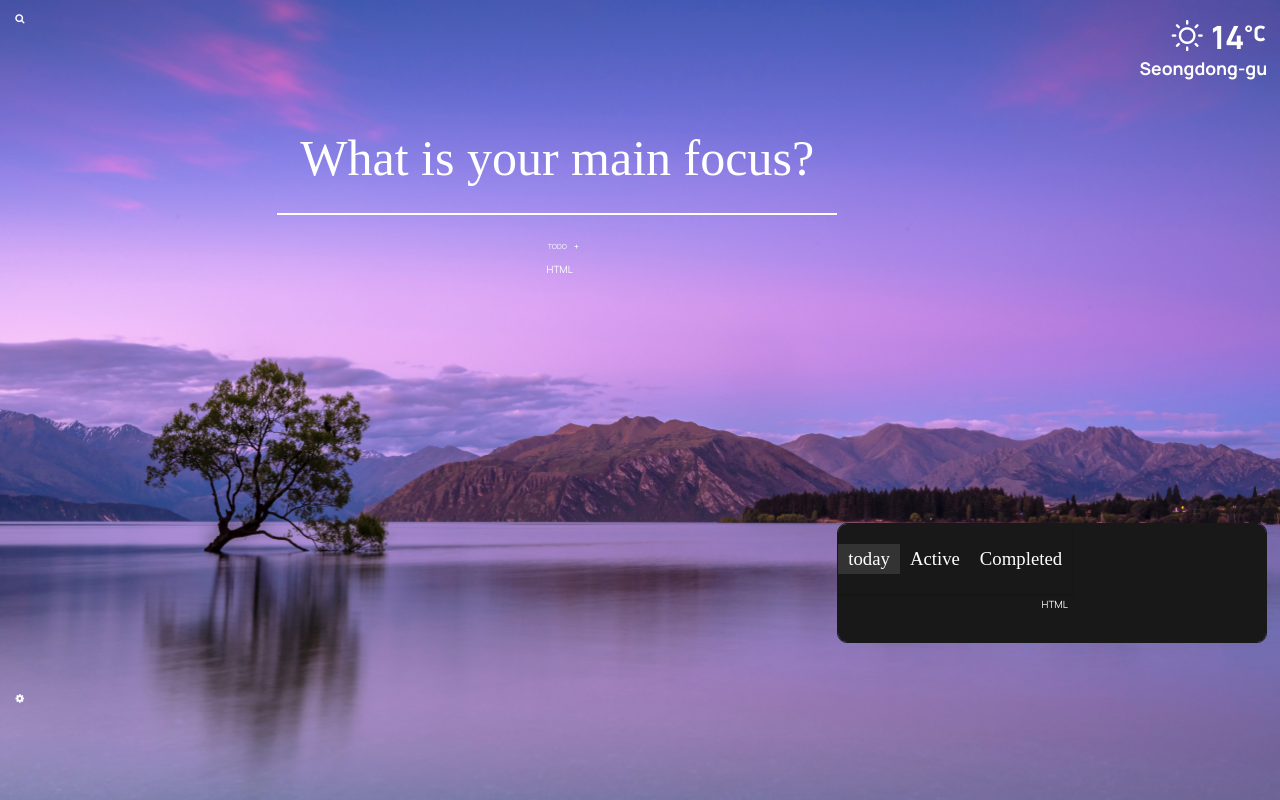
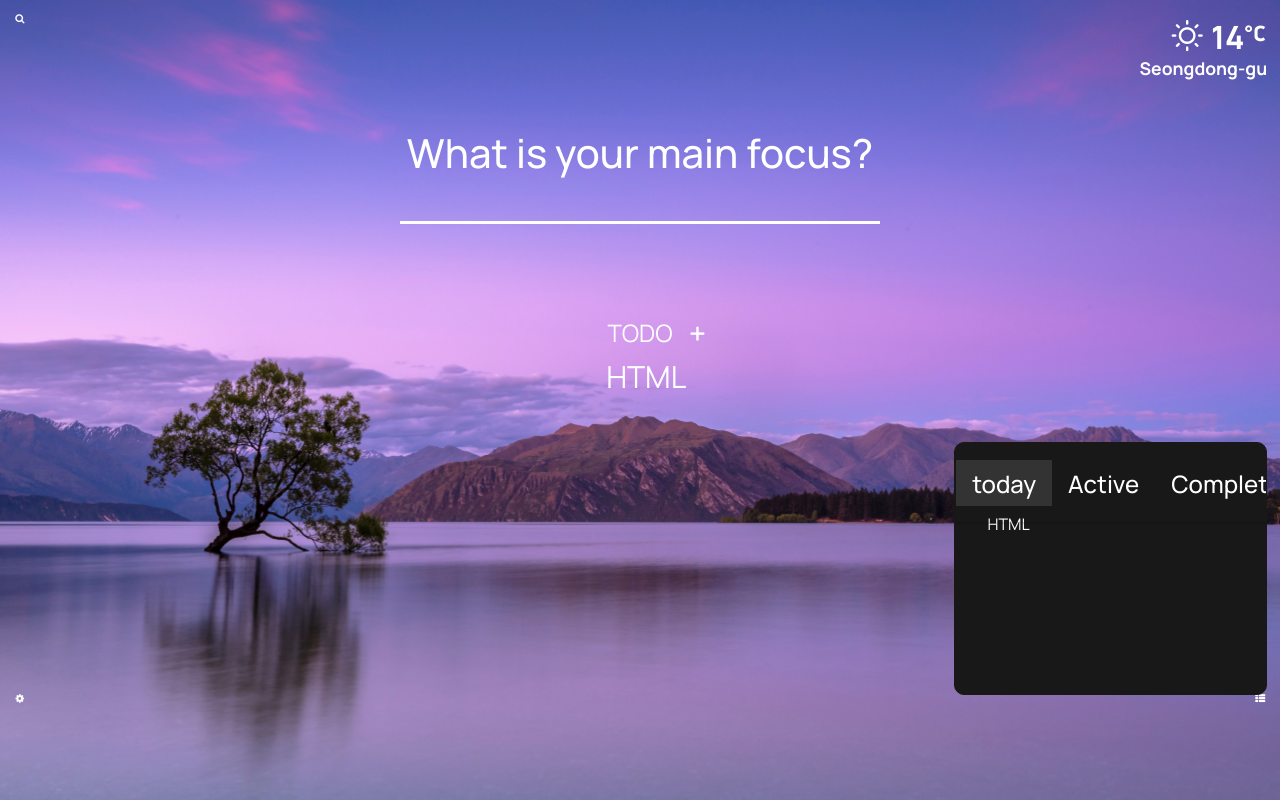
Before and after one commit to wgy5446/Momentum, a website built with webpack: page public/index.html in a window 1280 px wide. Both pictures are taken after a click on the button "LOGIN". Built offline with nearby package versions, Linux system fonts and the light colour scheme; no server answers.

Commit message:
feat: todo 마크업구조와 css 수정

```diff
--- a/public/css/todo.css
+++ b/public/css/todo.css
@@ -1,57 +1,54 @@
-@import './reset.css';
-@import './fontello.css';
 
-@import url('https://fonts.googleapis.com/css2?family=Manrope:wght@200;300;400;500;600;700;800&family=Roboto:ital,wght@0,100;0,300;0,400;0,500;0,700;0,900;1,100;1,300;1,400;1,500;1,700;1,900&display=swap');
-
-/* todo */
-
+/* Todo */
 .focus-wr {
   display: flex;
   justify-content: center;
-  min-height: 93px;
+  min-height: 9.3rem;
 }
 
 .focus-wr .todo-focus {
-  padding-bottom: 6px;
+  padding-bottom: 0.6rem;
+}
+
+.todo-focus {
+  position: relative;
 }
 
 .focus-wr .todo-focus h3 {
   display: block;
   text-align: center;
-  padding-bottom: 2px;
-  font-size: 50px;
-  color: #fff;
-  font-family:'https://fonts.googleapis.com/css2?family=Manrope:wght@200;300;400;500;600;700;800&family=Roboto:ital,wght@0,100;0,300;0,400;0,500;0,700;0,900;1,100;1,300;1,400;1,500;1,700;1,900&display=swap';
+  padding-bottom: 0.2rem;
+  font-size: 2.5rem;
 }
 
 .input-todo {
   display: block;
-  padding-top: 4px;
+  padding-top: 0.4rem;
   background: 0;
-  width: 560px;
-  height: 30px;
+  width: 30rem;
+  height: 3rem;
   outline: 0;
   border: 0;
-  border-bottom: 2px solid #fff;
+  border-bottom: 0.2rem solid #fff;
   font-size: xx-large;
-  color: #fff;
   text-align: center;
   font-weight: 500;
+  transition: border-color .2s ease;
+  color: #fff;
 }
 
 .todo-rapping {
-  width: 100%;
-  position: relative;
-  top: 0;
+  text-align: center;
 }
 
 .todo {
-  margin: 17px 0 3px;
-  font-size: 70%;
-  line-height: 120%;
+  margin: 1.7rem 0 0.3rem;
+  font-size: 7rem;
+  line-height: 3rem;
   text-transform: uppercase;
   text-align: center;
   position: relative;
+  font-size: 1.5rem;
 }
 
 .todo .icon-plus-circled {
@@ -61,7 +58,8 @@
 .todo .icon-plus, .icon-plus-circled {
   position: absolute;
   top: 0;
-  padding-left: 5px;
+  padding-left: 0.5rem;
+  cursor: pointer;
 }
 
 .todo > .icon-plus:hover + .icon-plus-circled {
@@ -69,8 +67,8 @@
  color: #181818;
 }
 
-.todo-list {
-  display: inline-block;
+.todo-heading {
+  display: block;
   text-align: center;
   min-height: 181px;
   max-height: 181px;
@@ -81,34 +79,210 @@
 }
 
 
-.todo-list > li > .check {
-  margin-left: .15em;
-  padding: 10px;
+/* 체크박스 */
+
+.checkbox {
+  display: none;
+}
+
+.checkbox + label {
   position: relative;
   top: 0;
-  left: -3px;
-  border: none;
-  font-size: 136%;
-  text-shadow: 0 0 15px rgba(0,0,0,.3);
+  left: -9px;
+  display: inline-block;
+  width: 100%;
+  padding-left: 1.9rem;
+  cursor: pointer;
+  user-select: none;
+}
+
+.checkbox + label:before {
+  content: "\f096";
+  position: absolute;
+  top: 0;
+  left: 0;
   display: none;
+}
+
+.checkbox:checked + label:after {
+  content: "\e800";
+  position: absolute;
+  top: 0;
+  left: 0;
+  display: none;
+}
+
+.todo-daily:hover > label:before {
+  display: inline;
+}
+
+.todo-daily:hover > label:after {
+  display: inline;
+}
+
+
+.todo-item:hover > label:before {
+  display: inline;
+}
+
+.todo-item:hover > label:after {
+  display: inline;
+}
+
+/* todo-content */
+.todo-heading > .todo-daily > .todo-content {
+ display: inline-block;
+}
+
+/* 취소 버튼 */
+.todo-heading > .todo-daily > .btn-todo {
+  display: none;
+  position: absolute;
+  cursor: pointer;
+}
+
+.todo-heading > .todo-daily >.btn-todo > .icon-cancel, .icon-cancel-circled {
+  position: absolute;
+  top: 0;
+}
+
+.todo-daily {
+  width: auto;
+  display: inline-block;
+  visibility: visible;
+  opacity: 1;
+  font-size: 1.9rem;
+}
+
+.icon-cancel-circled {
+  display: none;
+}
+.todo-daily:hover > .btn-todo{
+  display: inline-block;
+}
+
+.todo-daily:hover > .btn-todo:hover > .icon-cancel-circled {
+  display: inline-block;
+  color: #181818;
+}
+
+.todo-daily:hover > .icon-check{
+  display: inline-block;
+}
+/* todolist  */
+.todolist-sec {
+  position: relative;
+}
+.todolist-sec > .icon-th-list-1 {
+  position: absolute;
+  right: 0;
+}
+.todolist-menu {
+  position: absolute;
+  top: -15.7rem;
+  padding: 0.1rem;
+  display: block;
+  width: 100%;
+  height: auto;
+  overflow-x: hidden;
+  overflow-y: scroll;
+  opacity: 1;
+  background-color: #181818;
+  border: 1px solid #181818;
+  border-radius: 10px;
+  text-align: left;
+}
+
+/* width */
+.todolist-menu::-webkit-scrollbar {
+  width: auto;
+}
+
+/* Track */
+.todolist-menu::-webkit-scrollbar-track {
+  background: 0;
+}
+
+/* Handle */
+.todolist-menu::-webkit-scrollbar-thumb {
+  background: #888;
+  border-radius: 10px;
+}
+
+/* Handle on hover */
+.todolist-menu::-webkit-scrollbar-thumb:hover {
+  background: #555;
+}
+
+.todo-header {
+  display: block;
+  height: 3rem;
+  position: relative;
+  z-index: 2;
+  cursor: pointer;
+  margin-bottom: 1.5rem;
+}
+
+.todo-header .todo-list-nav {
+  font-size: 1.5rem;
+  font-weight: 500;
+}
+
+.todo-list-nav {
+  display: flex;
+  position: absolute;
+  top: 0;
+  box-shadow: 0 2px 2px rgba(0,0,0,.15);
+  padding: 1rem 0;
+  z-index: 11;
+}
+
+.todo-list-nav > li {
+  background-color: #181818;
+  width: 100%;
+  /* width: 240px; */
+  padding: 0.4rem 1rem ;
+  font-size: 1.5rem;
+  text-align: left;
+  line-height: normal;
+  white-space: nowrap;
+}
+
+.todo-list-section {
+  min-height: 11rem;
+  max-height: 11rem;
+  height: 100%;
+  width: 100%;
+  position: relative;
+  z-index: 1;
+  overflow: hidden;
+}
+
+.todo-list-nav > li.active {
+  background-color: #333;
+}
+
+.todo-list {
+  display: inline-block;
+  text-align: left;
+  min-height: 10.0rem;
+  max-height: 10.0rem;
+  width: 100%;
+  overflow-x: hidden;
+  overflow-y: hidden;
+  opacity: 1;
 }
 
 
 .todo-list > li > .todo-content {
-  max-width: 87%;
-  margin-top: 10px;
-  margin-left: 5px;
   display: inline-block;
-  overflow: hidden;
-  text-overflow: ellipsis;
-  white-space: nowrap;
 }
 
 .todo-list > li > .btn-todo {
-  padding-top: 9.7px;
   display: none;
-  position: relative;
-  padding-left: 5px;
+  position: absolute;
+  left: 81px;
+  cursor: pointer;
 }
 
 .todo-list > li > .btn-todo > .icon-cancel, .icon-cancel-circled {
@@ -117,16 +291,14 @@
 }
 
 .todo-item {
-  width: 100%;
-  display: inline-block;
+  width: auto;
+  display: block;
   visibility: visible;
   opacity: 1;
-  color: #fff;
+  font-size: 1rem;
+  margin-left: 10px;
 }
 
-.icon-cancel-circled {
-  display: none;
-}
 .todo-item:hover > .btn-todo{
   display: inline-block;
 }
@@ -139,72 +311,3 @@
 .todo-item:hover > .icon-check{
   display: inline-block;
 }
-/* todolist  */
-.todolist-sec {
-  position: relative;
-  top: -170px;
-  padding: 0px;
-  display: block;
-  width: 430px;
-  height: auto;
-  min-height: auto;
-  overflow-y: scroll;
-  opacity: 1;
-  background-color: #181818;
-  border: 1px solid #181818;
-  border-radius: 10px;
-  text-align: left;
-}
-
-.todo-header {
-  display: block;
-  height: 50px;
-  position: relative;
-  z-index: 2;
-  cursor: pointer;
-  margin-bottom: 15px;
-}
-
-.todo-header .todo-list-nav {
-  color: #fff;
-  font-size: 20px;
-  font-weight: 500;
-  font-family: 'https://fonts.googleapis.com/css2?family=Manrope:wght@200;300;400;500;600;700;800&family=Roboto:ital,wght@0,100;0,300;0,400;0,500;0,700;0,900;1,100;1,300;1,400;1,500;1,700;1,900&display=swap';
-}
-
-.todo-list-nav {
-  display: flex;
-  margin: 0;
-  position: absolute;
-  top: 0;
-  box-shadow: 0 2px 2px rgba(0,0,0,.15);
-  padding: 20px 0;
-  z-index: 11;
-}
-
-.todo-list-nav > li {
-  background-color: #181818;
-  width: 100%;
-  /* width: 240px; */
-  padding: 4px 10px;
-  font-size: 93.75%;
-  text-align: left;
-  line-height: normal;
-  white-space: nowrap;
-  color: #fff;
-  font-family: 'https://fonts.googleapis.com/css2?family=Manrope:wght@200;300;400;500;600;700;800&family=Roboto:ital,wght@0,100;0,300;0,400;0,500;0,700;0,900;1,100;1,300;1,400;1,500;1,700;1,900&display=swap';
-}
-
-.todo-list-section {
-  min-height: 181px;
-  max-height: 181px;
-  height: 100%;
-  width: 100%;
-  position: relative;
-  z-index: 1;
-  overflow: hidden;
-}
-
-.todo-list-nav > li.active {
-  background-color: #333;
-}
--- a/public/index.html
+++ b/public/index.html
@@ -212,28 +212,19 @@
             <input type="text" class="input-todo" autocomplete="off">
           </div>
         </div>
-        <!-- <ul class="todo-list">
-          <li class="todo">Todo</li><span></span>
-          <li id="myId" class="todo-item">
-            <input id="ck-myid" class="check icon-check-empty" type="checkbox">
-            <label for="ck-myid">Css</label>
-            <i class="btn-todo icon-cancel"></i>
-          </li>
-        </ul> -->
         <div class="todo-rapping">
           <div>
             <div class="todo">todo<span class="icon-plus"></span><span class="icon-plus-circled"></span></div>
           </div>
-          <ul class="todo-list">
-            <li id="myId" class="todo-item">
-              <input id="ck-myid" class="check icon-check icon-check-empty" type="checkbox">
-              <!-- <span class="icon-check"></span><span class="icon-check-empty"></span> -->
+          <div class="todo-heading">
+            <div class="todo-daily">
+              <input id="ck-myid" type="checkbox" class="checkbox">
               <label for="ck-myid" class="todo-content">HTML</label>
               <div class="btn-todo">
                 <i class="icon-cancel"></i><i class="icon-cancel-circled"></i>
               </div>
-            </li>
-          </ul>
+            </div>
+          </div>
         </div>
       </div>
       <!-- Nothing -->
@@ -248,32 +239,30 @@
       </div>
       <!-- TodoList -->
       <div class="todolist-sec">
-        <h1></h1>
-        <header class="todo-header">
+        <h2></h2>
+        <i class="icon-th-list-1"></i>
+        <div class="todolist-menu">
+          <div class="todo-header">
             <ul class="todo-list-nav">
               <li id="all" class="active">today</li>
               <li id="active">Active</li>
               <li id="completed">Completed</li>
             </ul>
-        </header>
-        <section class="todo-list-section">
+          </div>
+          <div class="todo-list-section">
             <ul class="todo-list">
               <li id="myId" class="todo-item">
-              <input id="ck-myid" class="check icon-check icon-check-empty" type="checkbox">
-              <!-- <span class="icon-check"></span><span class="icon-check-empty"></span> -->
+                <input id="ck-myid" class="checkbox" type="checkbox">
                 <label for="ck-myid" class="todo-content">HTML</label>
                 <div class="btn-todo">
                   <i class="icon-cancel"></i><i class="icon-cancel-circled"></i>
                 </div>
               </li>
             </ul>
-        </section>
-        <!-- <i class="icon-th-list-1"></i> -->
-        <!-- <i class="icon-th-list-1"></i> -->
           </div>
-      <i class="icon-th-list-1"></i>
+        </div>
+      </div>
     </div>
   </div>
 </body>
-
 </html>
```
Also changed, not shown: 1 other file. Lines whose indentation alone changed are shown as unchanged.
